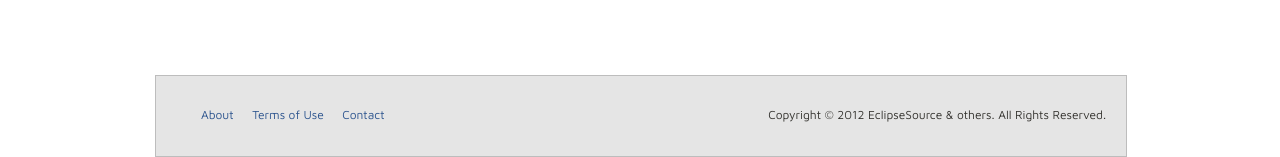
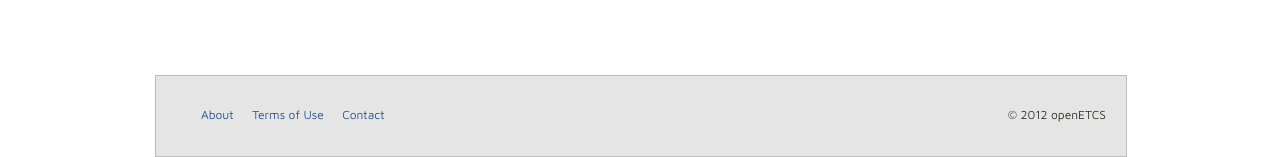
Before and after one commit to openETCS/openetcs.github.com, a Jekyll site: the page built from index.html, in a window 1280 px wide. Shown: the part 1150-1307 px from the top of the page. Built offline with Jekyll 4.4.1, drawn with Linux system fonts in a browser that asks for light colours.

Commit message:
copyrights line changed

```diff
--- a/_layouts/default.html
+++ b/_layouts/default.html
@@ -104,7 +104,7 @@
           <li><a href="/termsofuse/">Terms of Use</a></li>
           <li><a href="/contact/">Contact</a></li>
         </ul>
-        <span id="copyright">Copyright &copy; 2012 EclipseSource & others. All Rights Reserved.</span>
+        <span id="copyright"> &copy; 2012 openETCS </span>
       </div>
     </div>
   </div>
```
